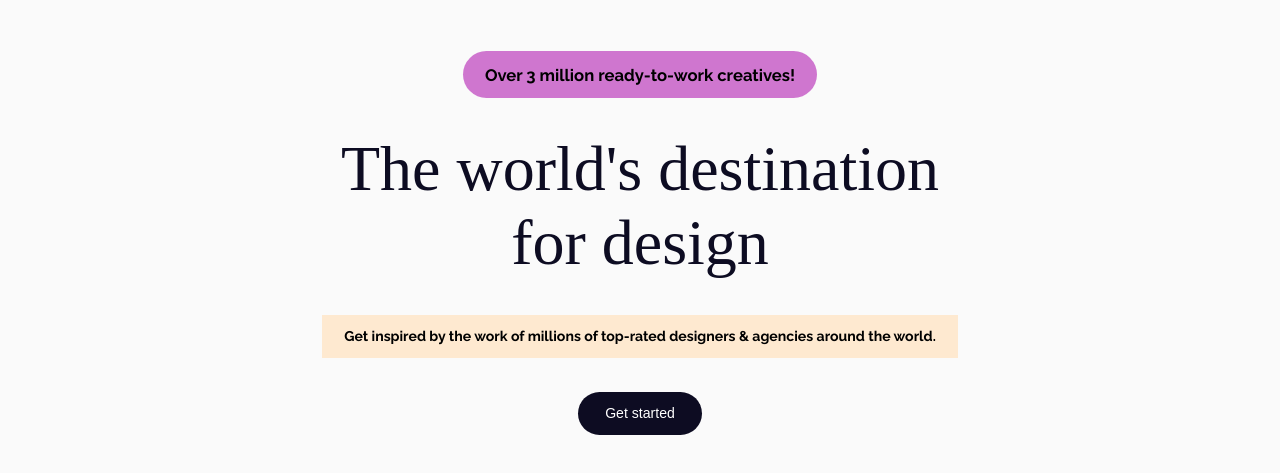
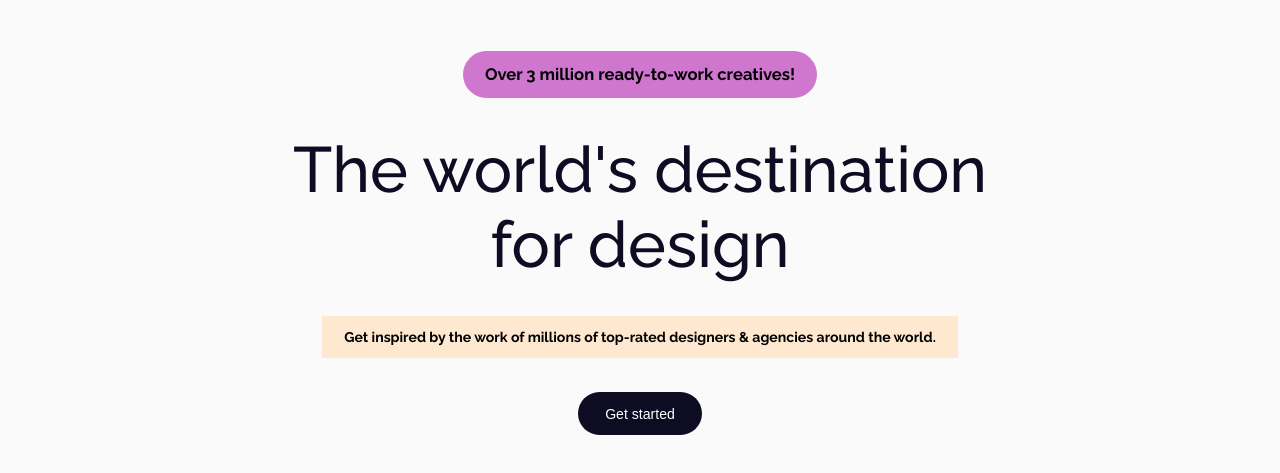
Before and after one commit to Sameer-Goutam06/Dribbble.com, a plain HTML site: page index.html in a window 1280 px wide. Shown: the part 105-578 px from the top of the page. Drawn offline with nearby package versions, Linux system fonts and the light colour scheme.

Commit message:
Update style.css
Checking font

```diff
--- a/style.css
+++ b/style.css
@@ -122,7 +122,7 @@ html,body
 {
     font-size: 5vmax;
     text-align: center;
-    font-family: 'Source Serif 4';
+    font-family: Source Serif 4;
     font-weight: 500;
     color: #0d0c22;
 }
```
